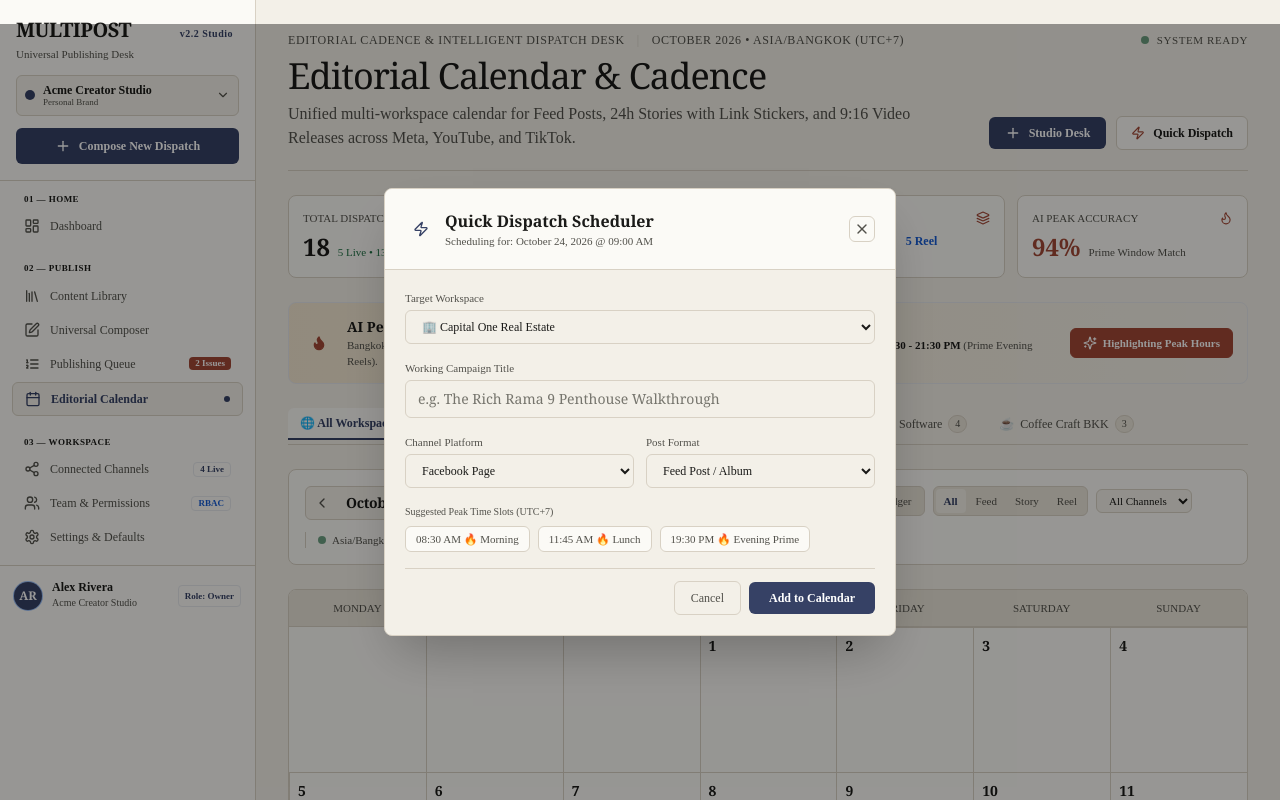
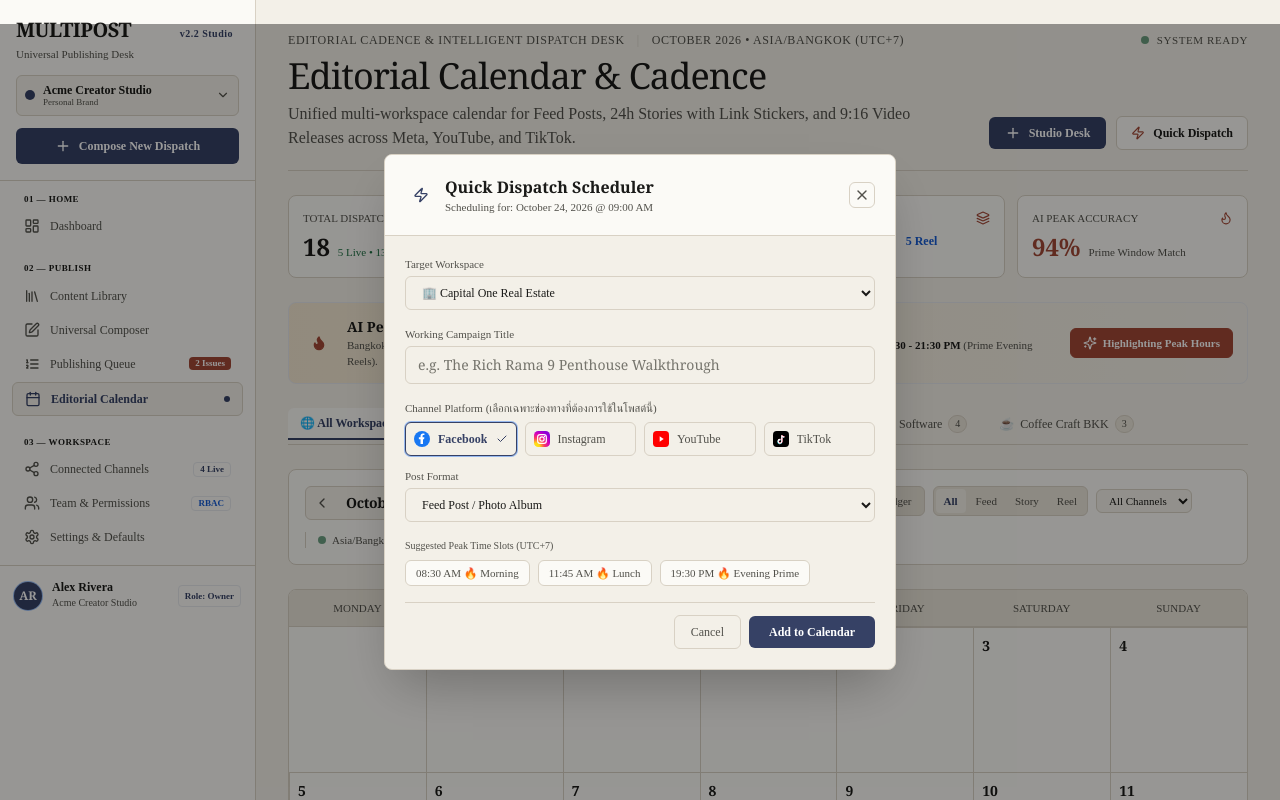
Before and after one commit to nopparat-cysit/retzpost, a Next.js app: page /calendar in a window 1280 px wide. Both pictures are taken after a click on the button "Quick Dispatch". Shown: the top 800 px of the page. Built offline with nearby package versions, Linux system fonts and the light colour scheme.

Commit message:
feat(calendar): add visual channel selection cards with SVG brand logos to quick scheduler

```diff
--- a/src/app/calendar/page.tsx
+++ b/src/app/calendar/page.tsx
@@ -1908,19 +1908,37 @@
               </div>
 
               {/* Platform & Format Grid */}
-              <div className="grid grid-cols-2 gap-3">
+              <div className="space-y-3">
                 <div>
-                  <label className="block font-mono text-[11px] text-ink-secondary mb-1">Channel Platform</label>
-                  <select
-                    value={quickPlatform}
-                    onChange={(e) => setQuickPlatform(e.target.value as any)}
-                    className="w-full px-3 py-2 bg-paper-canvas border border-border-rule rounded-editorial font-mono text-xs text-ink-primary focus:outline-hidden focus:border-brand-indigo"
-                  >
-                    <option value="FACEBOOK">Facebook Page</option>
-                    <option value="INSTAGRAM">Instagram Professional</option>
-                    <option value="YOUTUBE">YouTube Channel</option>
-                    <option value="TIKTOK">TikTok Creator</option>
-                  </select>
+                  <label className="block font-mono text-[11px] text-ink-secondary mb-1.5">
+                    Channel Platform (เลือกเฉพาะช่องทางที่ต้องการใช้ในโพสต์นี้)
+                  </label>
+                  <div className="grid grid-cols-2 sm:grid-cols-4 gap-2">
+                    {[
+                      { id: 'FACEBOOK', label: 'Facebook' },
+                      { id: 'INSTAGRAM', label: 'Instagram' },
+                      { id: 'YOUTUBE', label: 'YouTube' },
+                      { id: 'TIKTOK', label: 'TikTok' },
+                    ].map((p) => {
+                      const isSelected = quickPlatform === p.id;
+                      return (
+                        <button
+                          key={p.id}
+                          type="button"
+                          onClick={() => setQuickPlatform(p.id as any)}
+                          className={`flex items-center gap-2 p-2 rounded-editorial border text-xs font-mono transition-all ${
+                            isSelected
+                              ? 'bg-paper-canvas border-brand-indigo font-bold text-brand-indigo shadow-xs ring-1 ring-brand-indigo/30'
+                              : 'bg-paper-subtle/80 border-border-rule text-ink-secondary hover:text-ink-primary hover:bg-paper-canvas'
+                          }`}
+                        >
+                          <SocialPlatformIcon platform={p.id} size={16} />
+                          <span className="truncate">{p.label}</span>
+                          {isSelected && <Check className="w-3 h-3 ml-auto text-brand-indigo shrink-0" />}
+                        </button>
+                      );
+                    })}
+                  </div>
                 </div>
 
                 <div>
@@ -1930,8 +1948,8 @@
                     onChange={(e) => setQuickFormat(e.target.value as any)}
                     className="w-full px-3 py-2 bg-paper-canvas border border-border-rule rounded-editorial font-mono text-xs text-ink-primary focus:outline-hidden focus:border-brand-indigo"
                   >
-                    <option value="FEED_POST">Feed Post / Album</option>
-                    <option value="STORY">24h Ephemeral Story</option>
+                    <option value="FEED_POST">Feed Post / Photo Album</option>
+                    <option value="STORY">24h Ephemeral Story (รองรับ Link Sticker)</option>
                     <option value="VIDEO_REEL">Video Reel / Shorts (9:16)</option>
                   </select>
                 </div>
```
